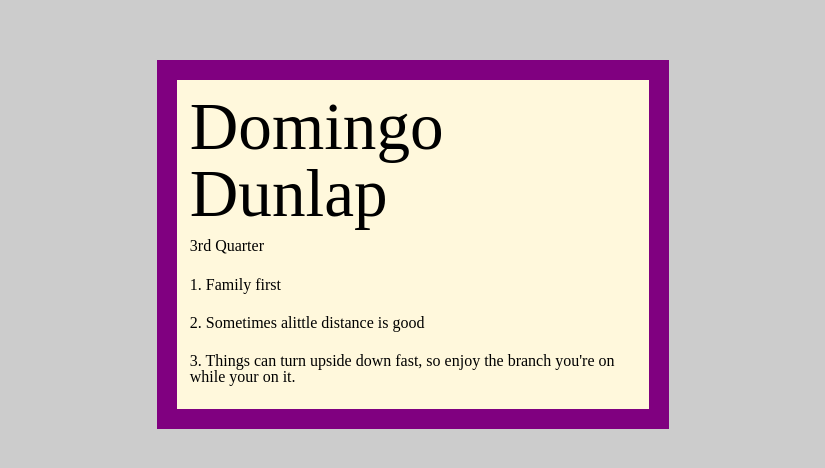
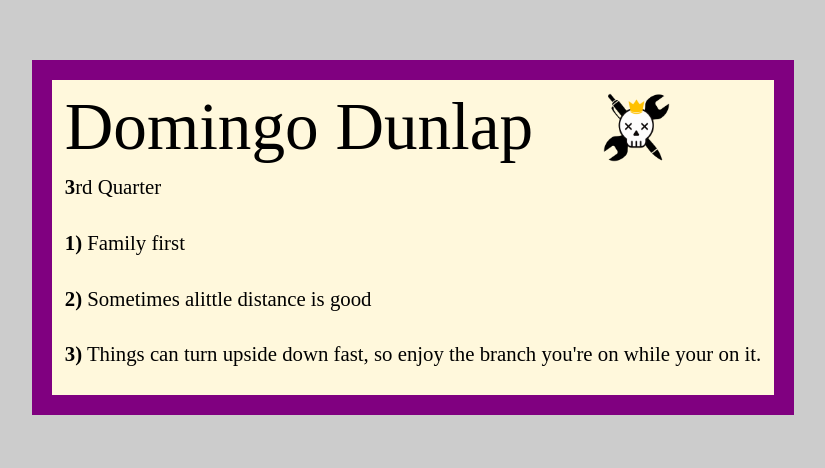
Before and after one commit to CaptDread/wd3_week1_homework, a website: page index.html in a window 1280 px wide. Shown: the part 132-600 px from the top of the page, without its empty margins (227-1052 px from the left). Drawn offline with Linux system fonts and the light colour scheme; files that its build step writes are made by us from their sources.

Commit message:
style:funStuffs

```diff
--- a/index.html
+++ b/index.html
@@ -50,13 +50,19 @@
 <body>
 
 	<div class="aboutMe">
-		<h1>Domingo Dunlap</h1>
-		<p>3rd Quarter</p>
-		<p>1. Family first</p>
-		<p>2. Sometimes alittle distance is good</p>
-		<p>3. Things can turn upside down fast, so enjoy the branch you're on while your on it.</p>
+		<div class="meBabah">
+			<h1>Domingo Dunlap</h1>
+			<a class="logoLink">
+				<img class="dreadlogo" src="src/js/dreadScript/logoOpen.png" alt="Dreadfully me">
+			</a>
+		</div>
+		<p><span>3</span>rd Quarter</p>
+		<p><span>1)</span> Family first</p>
+		<p><span>2)</span> Sometimes alittle distance is good</p>
+		<p><span>3)</span> Things can turn upside down fast, so enjoy the branch you're on while your on it.</p>
 	</div>
 
+	<script src="src/js/dreadScript/logo.js"></script>
 	<script src="dist/js/main.js"></script>
 
 </body>
--- /dev/null
+++ b/src/js/dreadScript/logo.js
@@ -0,0 +1,12 @@
+// This file is specificly meant to control the Logo animations
+
+let logo = document.querySelector('.dreadlogo')
+let logoLink = document.querySelector(`.logoLink`)
+
+logoLink.addEventListener(`mouseover`, function(){
+    logo.src = 'src/js/dreadScript/logoClose.png'
+})
+
+logoLink.addEventListener(`mouseout`, function(){
+    logo.src = 'src/js/dreadScript/logoOpen.png'
+})
```
Also changed, not shown: dist/css/main.css, dist/js/main.js, src/js/dreadScript/logoClose.png (added), src/js/dreadScript/logoOpen.png (added).
